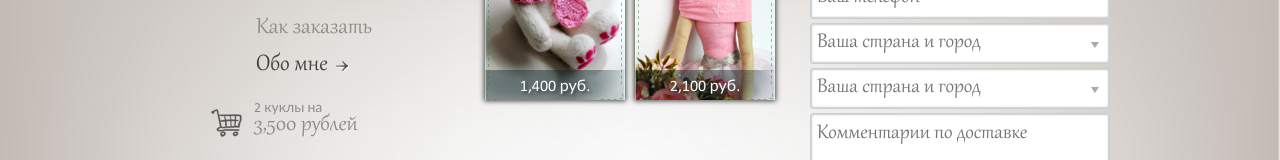
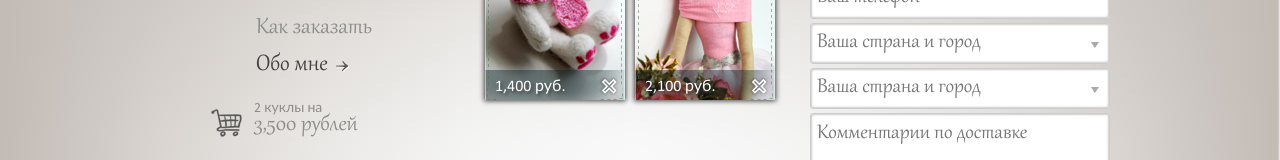
Before and after one commit to FladeX/fladex.github.com, a plain HTML site: page vstk-melenadolls/cart.html in a window 1280 px wide. Shown: the part 209-369 px from the top of the page. Drawn offline with Linux system fonts and the light colour scheme.

Commit message:
add delete button for cart items

```diff
--- a/vstk-melenadolls/cart.html
+++ b/vstk-melenadolls/cart.html
@@ -65,13 +65,13 @@
                         <li class="catalog__item catalog__item_state_cart">
                             <figure class="catalog__figure">
                                 <img src="img/catalog_01.png" alt="Мишка" class="catalog__image" />
-                                <span class="catalog__description">1,400 руб.</span>
+                                <span class="catalog__description catalog__description_state_cart">1,400 руб. <i class="catalog__delete"></i></span>
                             </figure>
                         </li>
                         <li class="catalog__item catalog__item_state_cart">
                             <figure class="catalog__figure">
                                 <img src="img/catalog_02.png" alt="Kate" class="catalog__image" />
-                                <span class="catalog__description">2,100 руб.</span>
+                                <span class="catalog__description catalog__description_state_cart">2,100 руб. <i class="catalog__delete"></i></span>
                             </figure>
                         </li>
                     </ul>
--- a/vstk-melenadolls/css/style.css
+++ b/vstk-melenadolls/css/style.css
@@ -322,6 +322,22 @@ html, body {
   bottom: 0px;
   width: 140px;
 }
+.catalog__description_state_cart {
+  padding: 0 10px;
+  text-align: left;
+  width: 120px;
+}
+.catalog__delete {
+  background: url('../img/icon_delete.png') no-repeat;
+  cursor: pointer;
+  display: block;
+  height: 22px;
+  left: auto;
+  position: absolute;
+  right: 5px;
+  top: 5px;
+  width: 23px;
+}
 .single__figure {
   margin-left: 7px;
   margin-top: 13px;
```
Also changed, not shown: vstk-melenadolls/img/icon_delete.png (added).
